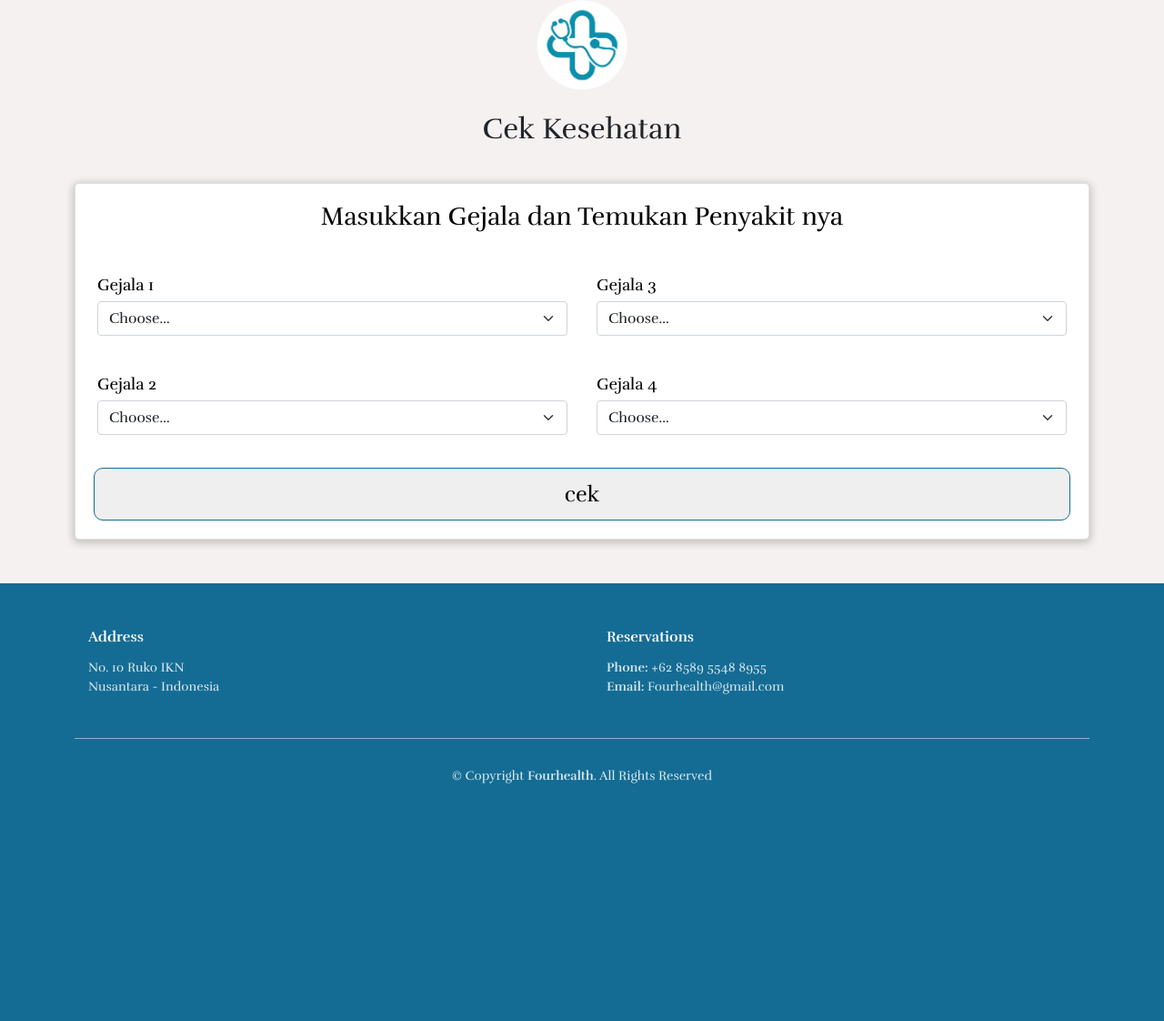
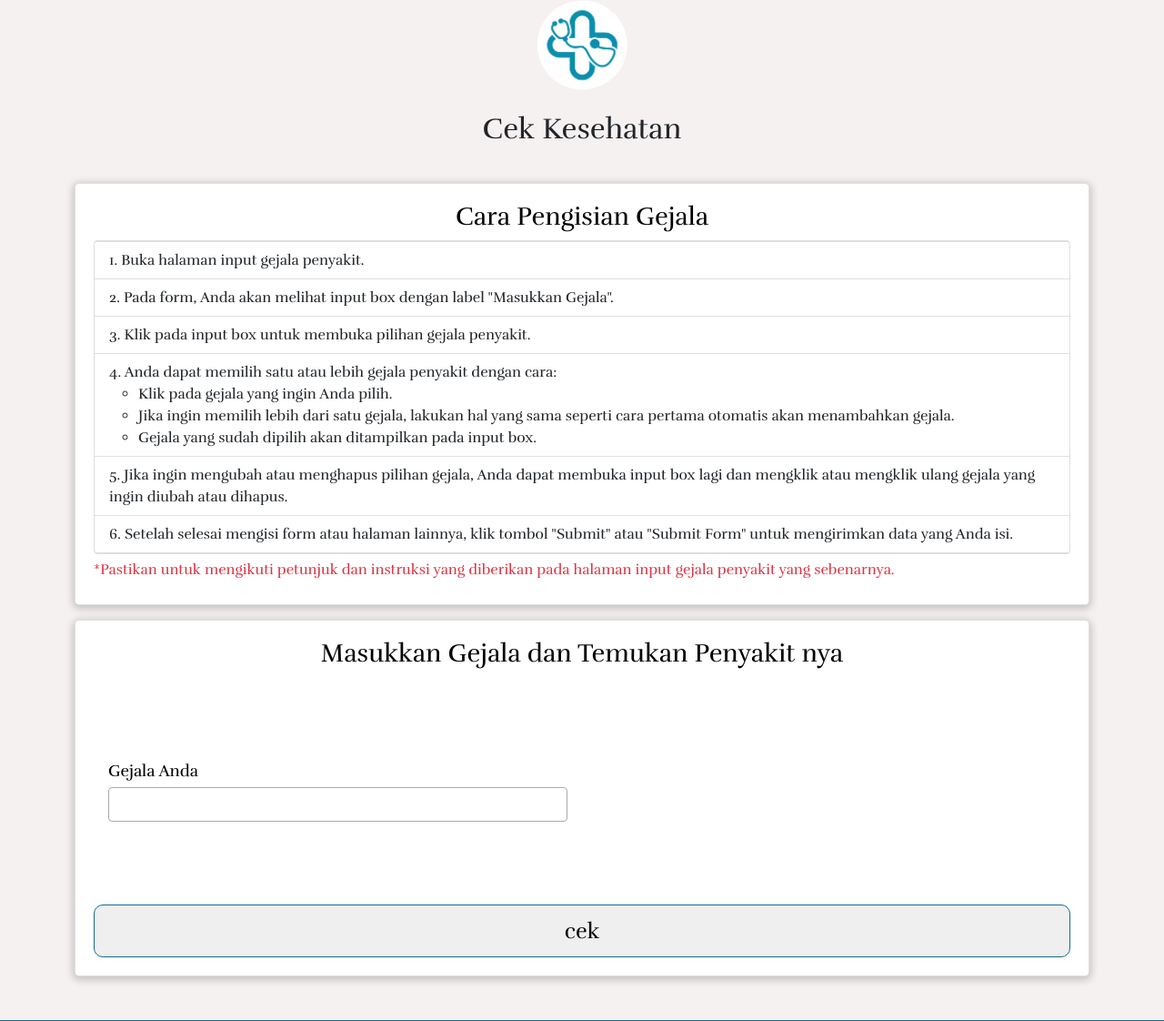
Before and after one commit to soerfaz/Fourhealth, a Flask app: page /cek_penyakit in a window 1280 px wide. Shown: the part 149-1271 px from the top of the page at 91% size. Before the commit the page ends 1010 px from the top, so only its background shows below. Run offline with Flask 3, Linux system fonts and the light colour scheme; some libraries are stand-ins or nearby versions.

Commit message:
menambahkan index.js

```diff
--- /dev/null
+++ b/src/static/index.js
@@ -0,0 +1,9 @@
+$(document).ready(function() {
+    var daftarGejala = [
+        "batuk", "gatal", "demam", "nyeri"
+    ];
+    $('#gejala1').select2({
+        data:daftarGejala,
+        theme: "classic",
+    });
+  });
--- a/src/static/style.css
+++ b/src/static/style.css
@@ -104,6 +104,12 @@
     margin: auto 0;
   }
 
+  .select2 {
+    width: 100% !important;
+  }
+
+  .select2-selection { overflow: hidden; }
+.select2-selection__rendered { white-space: normal; word-break: break-all; }
 
 /*** Team ***/
 .team-item {
--- a/src/templates/cek_penyakit.html
+++ b/src/templates/cek_penyakit.html
@@ -1,5 +1,6 @@
 <!doctype html>
 <html lang="en">
+
 <head>
   <!-- Required meta tags -->
   <meta charset="utf-8">
@@ -8,25 +9,30 @@
   <link rel="icon" href="{{url_for('static', filename='img/faviconfourhealth.png')}}" type="image/x-icon">
 
   <!-- Bootstrap CSS -->
-    <link href="https://cdn.jsdelivr.net/npm/bootstrap@5.0.2/dist/css/bootstrap.min.css" rel="stylesheet" integrity="sha384-EVSTQN3/azprG1Anm3QDgpJLIm9Nao0Yz1ztcQTwFspd3yD65VohhpuuCOmLASjC" crossorigin="anonymous">
+  <link href="https://cdn.jsdelivr.net/npm/bootstrap@5.0.2/dist/css/bootstrap.min.css" rel="stylesheet"
+    integrity="sha384-EVSTQN3/azprG1Anm3QDgpJLIm9Nao0Yz1ztcQTwFspd3yD65VohhpuuCOmLASjC" crossorigin="anonymous">
   <link href="https://cdn.jsdelivr.net/npm/select2@4.1.0-rc.0/dist/css/select2.min.css" rel="stylesheet" />
   <link rel="stylesheet" href="{{url_for('static', filename='style.css')}}">
 
   <script src="https://ajax.googleapis.com/ajax/libs/jquery/3.3.1/jquery.min.js"></script>
   <script src="https://cdn.jsdelivr.net/npm/select2@4.1.0-rc.0/dist/js/select2.min.js"></script>
+  <script src="{{url_for('static', filename='index.js')}}"></script>
 
 
   <title>Fourhealth</title>
 </head>
+
 <body>
 
-    <nav class="navbar navbar-expand-lg navbar-dark py-3"  style="background-color: #146C94;">
+  <nav class="navbar navbar-expand-lg navbar-dark py-3" style="background-color: #146C94;">
     <div class="container">
       <a class="navbar-brand" href="#">
-                <img src="{{url_for('static', filename='img/faviconfourhealth.png')}}" alt="" width="30" class="d-inline-block align-text-top me-2">
+        <img src="{{url_for('static', filename='img/faviconfourhealth.png')}}" alt="" width="30"
+          class="d-inline-block align-text-top me-2">
         Fourhealth
       </a>
-          <button class="navbar-toggler" type="button" data-bs-toggle="collapse" data-bs-target="#navbarNav" aria-controls="navbarNav" aria-expanded="false" aria-label="Toggle navigation">
+      <button class="navbar-toggler" type="button" data-bs-toggle="collapse" data-bs-target="#navbarNav"
+        aria-controls="navbarNav" aria-expanded="false" aria-label="Toggle navigation">
         <span class="navbar-toggler-icon"></span>
       </button>
       <div class="collapse navbar-collapse" id="navbarNav">
@@ -51,56 +57,41 @@
     <div class="container" id="content">
 
       <div class="py-3 text-center mt-5">
-      <img class="d-block mx-auto mb-4" src="{{url_for('static', filename='img/faviconfourhealth.png')}}" alt="" width="100" height="100">
+        <img class="d-block mx-auto mb-4" src="{{url_for('static', filename='img/faviconfourhealth.png')}}" alt=""
+          width="100" height="100">
         <h2>Cek Kesehatan</h2>
       </div>
 
+      <article id="cara-isi" class="card">
+        <h3 class="text-center">Cara Pengisian Gejala</h3>
+        <ul class="list-group">
+          <li class="list-group-item">1. Buka halaman input gejala penyakit.</li>
+          <li class="list-group-item">2. Pada form, Anda akan melihat input box dengan label "Masukkan Gejala".</li>
+          <li class="list-group-item">3. Klik pada input box untuk membuka pilihan gejala penyakit.</li>
+          <li class="list-group-item">4. Anda dapat memilih satu atau lebih gejala penyakit dengan cara:
+            <ul>
+              <li>Klik pada gejala yang ingin Anda pilih.</li>
+              <li>Jika ingin memilih lebih dari satu gejala, lakukan hal yang sama seperti cara pertama otomatis akan
+                menambahkan gejala.</li>
+              <li>Gejala yang sudah dipilih akan ditampilkan pada input box.</li>
+            </ul>
+          </li>
+          <li class="list-group-item">5. Jika ingin mengubah atau menghapus pilihan gejala, Anda dapat membuka input box
+            lagi dan mengklik atau mengklik ulang gejala yang ingin diubah atau dihapus.</li>
+          <li class="list-group-item">6. Setelah selesai mengisi form atau halaman lainnya, klik tombol "Submit" atau
+            "Submit Form" untuk mengirimkan data yang Anda isi.</li>
+        </ul>
+        <h6 class="text-justify mt-2 text-danger">*Pastikan untuk mengikuti petunjuk dan instruksi yang diberikan pada
+          halaman input gejala penyakit yang sebenarnya.</h4>
+      </article>
+
       <article id="sejarah" class="card">
         <h3 class="text-center">Masukkan Gejala dan Temukan Penyakit nya</h3>
-      <div class="row">
+        <div>
           <form class="form col-lg-6" action="#" id="form">
-
-
             <div class="form-group form-title">
-          <label for="Gejala 1" class="form-label">Gejala 1</label>
-              <select class="form-select" id="Gejala 1" required>
-                <option value="">Choose...</option>
-                <option>Batuk</option>
-              </select>
-              <div class="invalid-feedback">
-                Inputkan Gejala Yang Valid.
-              </div>
-        </div>
-
-        <div class="form-group form-title">
-          <label for="Gejala 2" class="form-label">Gejala 2</label>
-          <select class="form-select" id="Gejala 2" required>
-            <option value="">Choose...</option>
-            <option>Batuk</option>
-          </select>
-          <div class="invalid-feedback">
-            Inputkan Gejala Yang Benar.
-          </div>
-        </div>
-
-      </form>
-
-      <form class="form col-lg-6" action="#" id="form">
-
-        <div class="form-group form-title">
-          <label for="Gejala 3" class="form-label">Gejala 3</label>
-              <select class="form-select" id="Gejala 3" required>
-                <option value="">Choose...</option>
-                <option>Batuk</option>
-              </select>
-              <div class="invalid-feedback">
-                Inputkan Gejala Yang Valid.
-              </div>
-        </div>
-
-        <div class="form-group form-title">
-          <label for="Gejala 4" class="form-label">Gejala 4</label>
-              <select class="form-select" id="Gejala 4" required>
+              <label for="gejala1" class="form-label">Gejala Anda</label>
+              <select class="form-select " multiple="multiple" id="gejala1" required>
                 <option value="">Choose...</option>
                 <option>Batuk</option>
               </select>
@@ -116,6 +107,8 @@
         <a href="{{url_for('detail')}}"><button class="btn-submit w-100">cek</button></a>
 
       </article>
+
+
     </div>
     <main>
 
@@ -164,7 +157,9 @@
       <!-- Optional JavaScript; choose one of the two! -->
 
       <!-- Option 1: Bootstrap Bundle with Popper -->
-    <script src="https://cdn.jsdelivr.net/npm/bootstrap@5.0.2/dist/js/bootstrap.bundle.min.js" integrity="sha384-MrcW6ZMFYlzcLA8Nl+NtUVF0sA7MsXsP1UyJoMp4YLEuNSfAP+JcXn/tWtIaxVXM" crossorigin="anonymous"></script>
+      <script src="https://cdn.jsdelivr.net/npm/bootstrap@5.0.2/dist/js/bootstrap.bundle.min.js"
+        integrity="sha384-MrcW6ZMFYlzcLA8Nl+NtUVF0sA7MsXsP1UyJoMp4YLEuNSfAP+JcXn/tWtIaxVXM"
+        crossorigin="anonymous"></script>
 
       <!-- Option 2: Separate Popper and Bootstrap JS -->
       <!--
@@ -172,4 +167,5 @@
     <script src="https://cdn.jsdelivr.net/npm/bootstrap@5.0.2/dist/js/bootstrap.min.js" integrity="sha384-cVKIPhGWiC2Al4u+LWgxfKTRIcfu0JTxR+EQDz/bgldoEyl4H0zUF0QKbrJ0EcQF" crossorigin="anonymous"></script>
     -->
 </body>
+
 </html>
```
Lines whose indentation alone changed are shown as unchanged.
